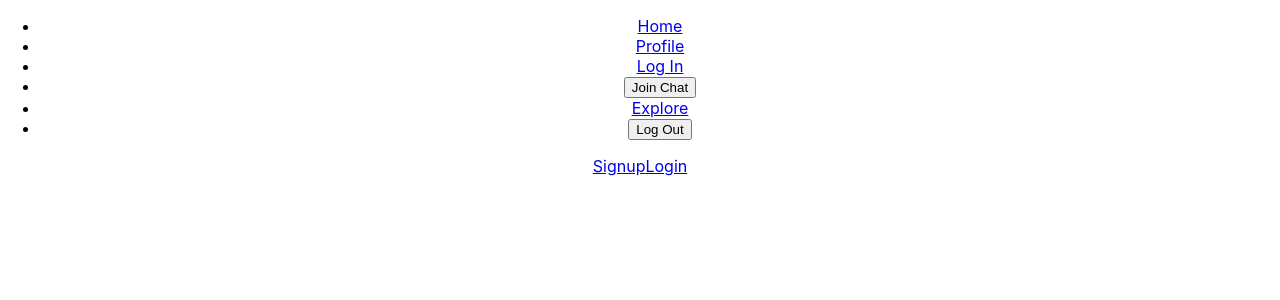
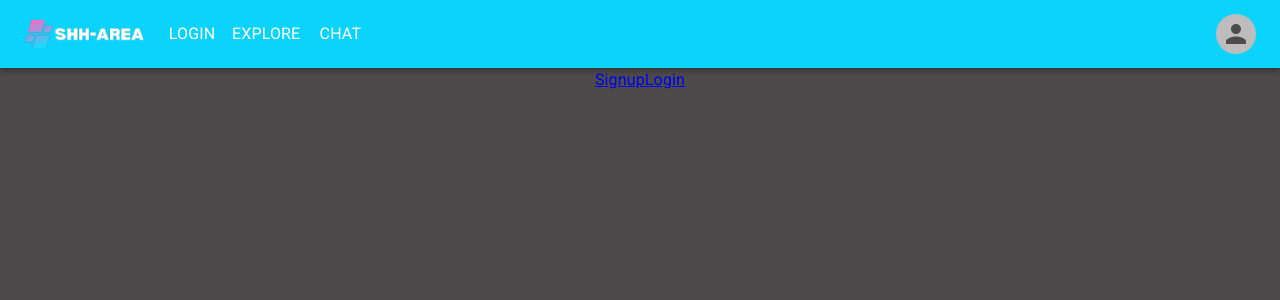
Before and after one commit to bdaoui/shharea-client, a React (Create React App) app: page / in a window 1280 px wide. Shown: the top 300 px of the page. Built offline with nearby package versions, Linux system fonts and the light colour scheme; no server answers.

Commit message:
nav and mui ready to go

```diff
--- a/package.json
+++ b/package.json
@@ -7,6 +7,7 @@
     "@emotion/react": "^11.10.4",
     "@emotion/styled": "^11.10.4",
     "@heroicons/react": "^2.0.11",
+    "@mui/icons-material": "^5.10.6",
     "@mui/material": "^5.10.6",
     "@testing-library/jest-dom": "^5.16.5",
     "@testing-library/react": "^13.4.0",
--- a/src/components/navbar/navbar.js
+++ b/src/components/navbar/navbar.js
@@ -1,30 +1,221 @@
-import React, {useContext} from 'react';
-import {NavLink, useNavigate} from "react-router-dom";
+import React, {useContext, useState, useEffect} from 'react';
+import {Link, NavLink, useNavigate} from "react-router-dom";
 import {AuthContext} from '../../context/context';
 
 
+import AppBar from '@mui/material/AppBar';
+import Box from '@mui/material/Box';
+import Toolbar from '@mui/material/Toolbar';
+import IconButton from '@mui/material/IconButton';
+import Typography from '@mui/material/Typography';
+import Menu from '@mui/material/Menu';
+import MenuIcon from '@mui/icons-material/Menu';
+import Container from '@mui/material/Container';
+import Avatar from '@mui/material/Avatar';
+import Button from '@mui/material/Button';
+import Tooltip from '@mui/material/Tooltip';
+import MenuItem from '@mui/material/MenuItem';
+import AdbIcon from '@mui/icons-material/Adb';
+import axios from 'axios';
+import logo from '../../assets/logo.png'
+
 const NavBar = () => {
-  const navigate = useNavigate()
-  const { logOutUser, user } = useContext(AuthContext);
-  const id = user?._id;
+
+const [anchorElNav, setAnchorElNav] = useState(null);
+const [anchorElUser, setAnchorElUser] = useState(null);
+const [details, setDetails] = useState({})
+
+const handleOpenNavMenu = (event) => {
+  setAnchorElNav(event.currentTarget);
+};
+const handleOpenUserMenu = (event) => {
+  setAnchorElUser(event.currentTarget);
+};
+
+const handleCloseNavMenu = () => {
+  setAnchorElNav(null);
+};
+
+const handleCloseUserMenu = () => {
+  setAnchorElUser(null);
+};
+
+const navigate = useNavigate()
+const { logOutUser, user } = useContext(AuthContext);
+const id = user?._id;
+
+useEffect(() => {
+  axios
+    .get(`http://localhost:5005/user/${id}/details`)
+    .then((response) => setDetails(response.data))
+    .catch((err) => console.log(err));
+  // eslint-disable-next-line
+}, [user]);
+
+
 
 
   return (
+    // <nav >
+    //     <ul>
+    //       <li><NavLink to={"/home"} > Home</NavLink> </li>
+    //       <li><NavLink to={`/profile/${id}`} > Profile</NavLink> </li>
+    //       <li><NavLink to={"/login"}> Log In</NavLink> </li>
+    //       <li><button onClick={() => {navigate('/join')}}> Join Chat</button> </li>
+    //       <li><NavLink to={"/explore"}> Explore</NavLink> </li>
+    //       <li><button onClick={logOutUser}> Log Out</button> </li>
 
-    <nav >
-        <ul>
-          <li><NavLink to={"/home"} > Home</NavLink> </li>
-          <li><NavLink to={`/profile/${id}`} > Profile</NavLink> </li>
-          <li><NavLink to={"/login"}> Log In</NavLink> </li>
-          <li><button onClick={() => {navigate('/join')}}> Join Chat</button> </li>
-          <li><NavLink to={"/explore"}> Explore</NavLink> </li>
-          <li><button onClick={logOutUser}> Log Out</button> </li>
+    //     </ul>
+    // </nav>
 
-        </ul>
-    </nav>
+    <AppBar position="static" >
+    <Container maxWidth="xl" >
+      <Toolbar disableGutters>
 
 
-  )
-}
+        <Typography
+          variant="h6"
+          noWrap
+          component="a"
+          href="/home"
+          sx={{
+            mr: 2,
+            display: { xs: 'none', md: 'flex' },
+            fontFamily: 'monospace',
+            fontWeight: 700,
+            letterSpacing: '.1rem',
+            color: 'inherit',
+            textDecoration: 'none',
+          }}
+        >
+          <img src={logo} style={{width:'120px', height:'30px'}} />
+        </Typography>
+
+        <Box sx={{ flexGrow: 1, display: { xs: 'flex', md: 'none' } }}>
+
+          <IconButton
+            size="large"
+            aria-label="account of current user"
+            aria-controls="menu-appbar"
+            aria-haspopup="true"
+            onClick={handleOpenNavMenu}
+            color="inherit"
+          >
+            <MenuIcon />
+          </IconButton>
+
+          <Menu
+            id="menu-appbar"
+            anchorEl={anchorElNav}
+            anchorOrigin={{
+              vertical: 'bottom',
+              horizontal: 'left',
+            }}
+            keepMounted
+            transformOrigin={{
+              vertical: 'top',
+              horizontal: 'left',
+            }}
+            open={Boolean(anchorElNav)}
+            onClose={handleCloseNavMenu}
+            sx={{
+              display: { xs: 'block', md: 'none' },
+            }}
+          >
+              <MenuItem onClick={handleCloseNavMenu}>
+                 <Link to='login'  style={{ textDecoration: 'none', color:'white' }}><Typography textAlign="center">Login</Typography></Link>
+                </MenuItem>
+                <MenuItem onClick={handleCloseNavMenu}>
+                 <Link to='explore'  style={{ textDecoration: 'none', color:'white'  }}><Typography textAlign="center">Explore</Typography></Link>
+                </MenuItem>
+                <MenuItem onClick={handleCloseNavMenu}>
+                 <Link to='join'  style={{ textDecoration: 'none', color:'white'  }}><Typography textAlign="center">Chat</Typography></Link>
+                </MenuItem>
+          </Menu>
+        </Box>
+
+
+        <Typography
+          variant="h5"
+          noWrap
+          component="a"
+          href="/home"
+          sx={{
+            mr: 2,
+            display: { xs: 'flex', md: 'none' },
+            flexGrow: 1,
+            fontFamily: 'monospace',
+            fontWeight: 700,
+            letterSpacing: '.1rem',
+            color: 'inherit',
+            textDecoration: 'none',
+          }}
+        >
+         <img src={logo} style={{width:'120px', height:'30px'}} />
+        </Typography>
+
+
+        <Box sx={{ flexGrow: 1, display: { xs: 'none', md: 'flex' } }}>
+            <Button
+              onClick={handleCloseNavMenu}
+              sx={{ my: 2, color: 'white', display: 'block' }}
+            >
+            <Link to='login'  style={{ textDecoration: 'none', color:'white'  }}><Typography textAlign="center">Login</Typography></Link>
+            </Button>
+            <Button
+              onClick={handleCloseNavMenu}
+              sx={{ my: 2, color: 'white', display: 'block' }}
+            >
+            <Link to='explore'  style={{ textDecoration: 'none', color:'white'  }}><Typography textAlign="center">Explore</Typography></Link>
+            </Button>
+            <Button
+              onClick={handleCloseNavMenu}
+              sx={{ my: 2, color: 'white', display: 'block' }}
+            >
+            <Link to='join'  style={{ textDecoration: 'none', color:'white'  }}><Typography textAlign="center">Chat</Typography></Link>
+            </Button>
+
+
+
+        </Box>
+
+        <Box sx={{ flexGrow: 0 }}>
+          <Tooltip title="Open settings">
+            <IconButton onClick={handleOpenUserMenu} sx={{ p: 0 }}>
+              <Avatar src={details.image} alt='none' />
+            </IconButton>
+          </Tooltip>
+          <Menu
+            sx={{ mt: '45px' }}
+            id="menu-appbar"
+            anchorEl={anchorElUser}
+            anchorOrigin={{
+              vertical: 'top',
+              horizontal: 'right',
+            }}
+            keepMounted
+            transformOrigin={{
+              vertical: 'top',
+              horizontal: 'right',
+            }}
+            open={Boolean(anchorElUser)}
+            onClose={handleCloseUserMenu}
+          >
+
+              <MenuItem onClick={handleCloseUserMenu}>
+              <Link to={`profile/${id}`} style={{ textDecoration: 'none', color:'white'  }}><Typography textAlign="center">Profile</Typography></Link>
+              </MenuItem>
+
+              <MenuItem onClick={handleCloseUserMenu}>
+              <Typography textAlign="center" onClick={logOutUser}>Logout</Typography>
+              </MenuItem>
+
+          </Menu>
+        </Box>
+      </Toolbar>
+    </Container>
+  </AppBar>
+  );
+};
 
 export default NavBar;
--- a/src/index.js
+++ b/src/index.js
@@ -5,16 +5,57 @@ import App from './App';
 import reportWebVitals from './reportWebVitals';
 import { BrowserRouter as Router } from "react-router-dom";
 import { ApiContext } from "./context/context";
-import { ThemeProvider } from '@mui/material';
-import {theme} from './theme'
+import { ThemeProvider, createTheme, CssBaseline   } from '@mui/material';
+
+const theme = createTheme ({
+    palette: {
+        background: {
+          default: '#4c4a4a',
+          paper: '#0c0c0c',
+        },
+        primary: {
+          main: '#0CD3FC',
+        },
+        secondary: {
+          main: '#F06FCB',
+        },
+        error: {
+          main: '#A495D8',
+        },
+        text: {
+          primary: '#ffffff',
+          secondary: 'rgba(84,84,84,0.7)',
+        },
+
+        // type: 'light',
+        // primary: {
+        //   main: '#0CD3FC',
+        // },
+        // secondary: {
+        //   main: '#F06FCB',
+        // },
+        // error: {
+        //   main: '#A495D8',
+        // },
+        // background: {
+        //   default: '#9a9a9a',
+        //   paper: '#ffffff',
+        // },
+        // text: {
+        //   primary: '#000000',
+        //   secondary: 'rgba(84,84,84,0.7)',
+        // },
+    },
+});
 
 const root = ReactDOM.createRoot(document.getElementById('root'));
 root.render(
   <Router>
     <ThemeProvider theme={theme}>
-      <ApiContext>
-        <App />
-      </ApiContext>
+      <CssBaseline />
+        <ApiContext>
+          <App />
+        </ApiContext>
     </ThemeProvider>
   </Router>
 );
--- a/src/theme.js
+++ b/src/theme.js
@@ -21,23 +21,23 @@ export const theme = createTheme ({
           secondary: 'rgba(84,84,84,0.7)',
         },
 
-        type: 'light',
-        primary: {
-          main: '#0CD3FC',
-        },
-        secondary: {
-          main: '#F06FCB',
-        },
-        error: {
-          main: '#A495D8',
-        },
-        background: {
-          default: '#9a9a9a',
-          paper: '#ffffff',
-        },
-        text: {
-          primary: '#000000',
-          secondary: 'rgba(84,84,84,0.7)',
-        },
+        // type: 'light',
+        // primary: {
+        //   main: '#0CD3FC',
+        // },
+        // secondary: {
+        //   main: '#F06FCB',
+        // },
+        // error: {
+        //   main: '#A495D8',
+        // },
+        // background: {
+        //   default: '#9a9a9a',
+        //   paper: '#ffffff',
+        // },
+        // text: {
+        //   primary: '#000000',
+        //   secondary: 'rgba(84,84,84,0.7)',
+        // },
     },
 });
```
Also changed, not shown: src/assets/logo.png, 1 other file (tests, documents, lock files or other folders).
